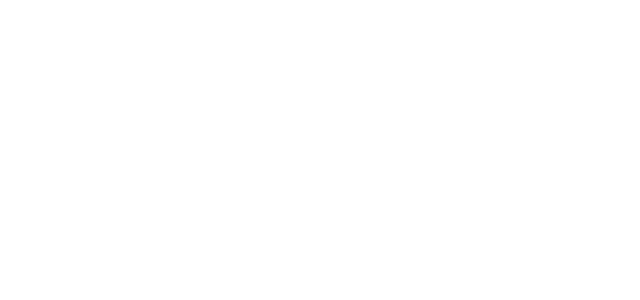
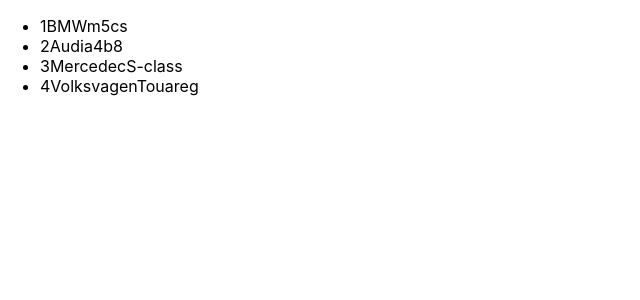
Before and after one commit to ArtyomKub/mictotasks-map-homework, a React (Create React App) app: page / in a window 1280 px wide. Shown: the top 300 px of the page, without its empty margins (0-640 px from the left). Built offline with nearby package versions, Linux system fonts and the light colour scheme.

Commit message:
Complete

```diff
--- a/src/App.tsx
+++ b/src/App.tsx
@@ -13,7 +13,7 @@
     )
     return (
         <div>
-                <NewComponent/>
+                <NewComponent topCars={topCars}/>
         </div>
     );
 }
--- a/src/NewComponent.tsx
+++ b/src/NewComponent.tsx
@@ -1,9 +1,29 @@
 import React from 'react';
 
-export const NewComponent = () => {
+type EliteCarsType = {
+    topCars: Array<TopCarsType>
+}
+
+type TopCarsType = {
+    manufacturer: string
+    model: string
+}
+
+export const NewComponent = (props: EliteCarsType) => {
+
     return (
         <div>
-
+            <ul>
+                {props.topCars.map((object: TopCarsType, index) => {
+                    return (
+                        <li key={index}>
+                            <span>{index+1}</span>
+                            <span>{object.manufacturer}</span>
+                            <span>{object.model}</span>
+                        </li>
+                    )
+                })}
+            </ul>
         </div>
     );
 };
```
